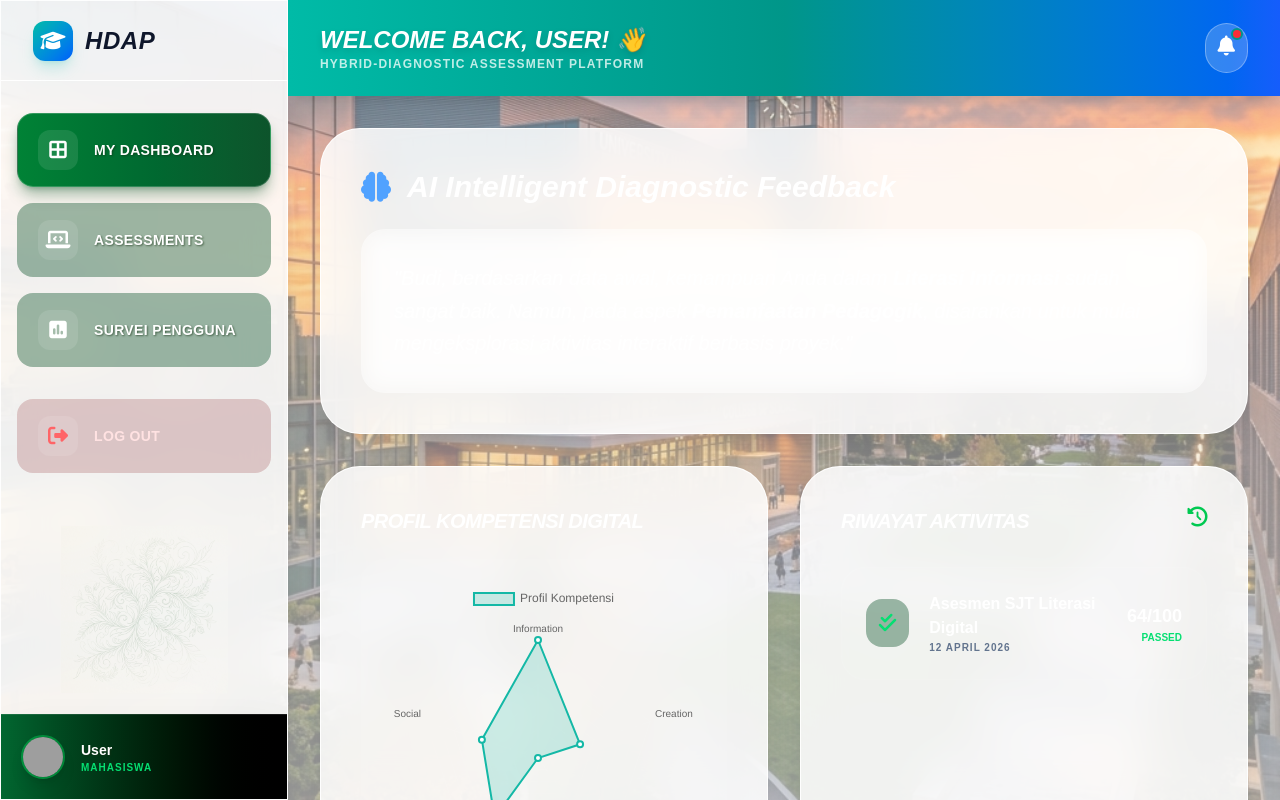
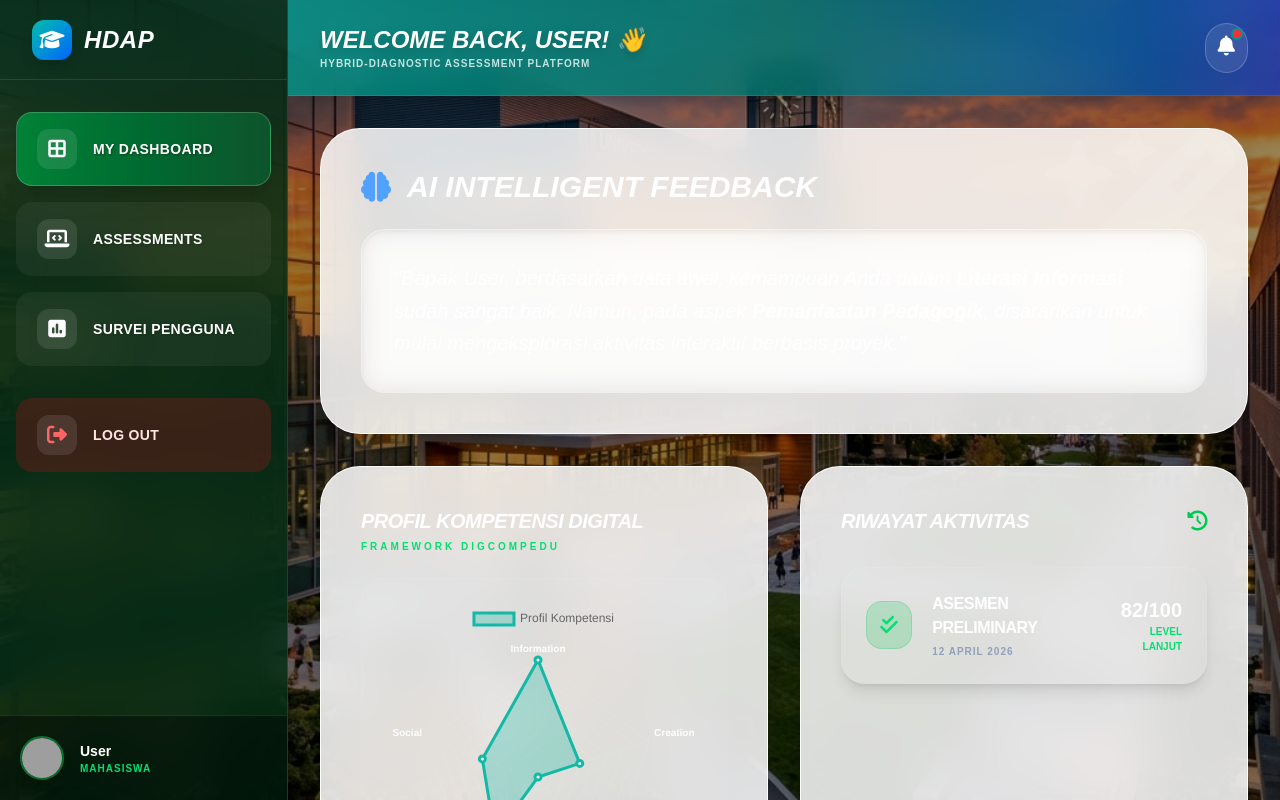
Before and after one commit to cathaleya/web_e-assesment, a Next.js app: page /dashboard in a window 1280 px wide. Built offline with nearby package versions, Linux system fonts and the light colour scheme; grey boxes are pictures that could not be loaded.

Commit message:
Fix User Dashboard: Restore Army Green sidebar and High Contrast Glassmorphism

```diff
--- a/src/app/dashboard/page.tsx
+++ b/src/app/dashboard/page.tsx
@@ -26,7 +26,6 @@ ChartJS.register(
 export default function UserDashboard() {
   const [activeTab, setActiveTab] = useState<"dashboard" | "assessments" | "survey">("dashboard");
   const [userName, setUserName] = useState("User");
-  const [showReport, setShowReport] = useState(false);
   const [isMounted, setIsMounted] = useState(false);
   const router = useRouter();
 
@@ -46,11 +45,11 @@ export default function UserDashboard() {
     datasets: [{
       label: 'Profil Kompetensi',
       data: [85, 60, 45, 70, 65],
-      backgroundColor: 'rgba(20, 184, 166, 0.2)',
+      backgroundColor: 'rgba(20, 184, 166, 0.3)',
       borderColor: 'rgba(20, 184, 166, 1)',
       pointBackgroundColor: '#fff',
       pointBorderColor: 'rgba(20, 184, 166, 1)',
-      borderWidth: 2,
+      borderWidth: 3,
     }]
   };
 
@@ -59,51 +58,42 @@ export default function UserDashboard() {
   return (
     <div className="antialiased flex h-screen overflow-hidden"
          style={{
-           backgroundImage: "linear-gradient(rgba(255, 255, 255, 0.4), rgba(255, 255, 255, 0.6)), url('/dashboard_v2.png')",
+           backgroundImage: "linear-gradient(rgba(0, 0, 0, 0.4), rgba(0, 0, 0, 0.4)), url('/dashboard_v2.png')",
            backgroundSize: 'cover',
            backgroundPosition: 'center',
            backgroundAttachment: 'fixed'
          }}>
 
-      {/* Sidebar - SAMA PERSIS HTML */}
-      <aside className="w-20 lg:w-72 flex-shrink-0 glass-panel border-r border-white flex flex-col relative overflow-hidden bg-white/40">
-        <div className="h-20 flex items-center justify-center lg:justify-start lg:px-8 border-b border-white relative z-10">
-          <div className="w-10 h-10 rounded-xl bg-gradient-to-br from-teal-500 to-blue-600 flex items-center justify-center shadow-lg shadow-teal-500/20">
+      {/* Sidebar - ARMY GREEN ELEGAN SAMA PERSIS MOCKUP */}
+      <aside className="w-20 lg:w-72 flex-shrink-0 bg-green-950/80 backdrop-blur-xl border-r border-white/10 flex flex-col relative overflow-hidden">
+        <div className="h-20 flex items-center justify-center lg:justify-start lg:px-8 border-b border-white/10 relative z-10">
+          <div className="w-10 h-10 rounded-xl bg-gradient-to-br from-teal-500 to-blue-600 flex items-center justify-center shadow-lg">
             <i className="fa-solid fa-graduation-cap text-white text-xl"></i>
           </div>
-          <h1 className="hidden lg:block ml-3 text-2xl font-bold tracking-wide text-slate-900 uppercase italic">HDAP</h1>
+          <h1 className="hidden lg:block ml-3 text-2xl font-black tracking-wide text-white uppercase italic">HDAP</h1>
         </div>
 
         <nav className="flex-1 py-8 space-y-4 px-4">
-          <button onClick={() => setActiveTab("dashboard")}
-                  className={`w-full flex items-center px-5 py-4 rounded-2xl transition-all border font-black group text-white ${activeTab === 'dashboard' ? 'bg-gradient-to-r from-green-700 to-green-900 shadow-lg shadow-green-900/40 border-white/20' : 'bg-green-900/40 text-green-100 hover:bg-green-800/60 border-transparent'}`}>
-            <div className="w-10 h-10 rounded-xl bg-white/10 flex items-center justify-center mr-4"><i className="fa-solid fa-border-all text-xl"></i></div>
-            <span className="hidden lg:block text-sm tracking-wide army-shadow uppercase">My Dashboard</span>
-          </button>
-          <button onClick={() => setActiveTab("assessments")}
-                  className={`w-full flex items-center px-5 py-4 rounded-2xl transition-all border font-black group text-white ${activeTab === 'assessments' ? 'bg-gradient-to-r from-green-700 to-green-900 shadow-lg shadow-green-900/40 border-white/20' : 'bg-green-900/40 text-green-100 hover:bg-green-800/60 border-transparent'}`}>
-            <div className="w-10 h-10 rounded-xl bg-white/10 flex items-center justify-center mr-4"><i className="fa-solid fa-laptop-code text-xl"></i></div>
-            <span className="hidden lg:block text-sm tracking-wide army-shadow uppercase">Assessments</span>
-          </button>
-          <button onClick={() => setActiveTab("survey")}
-                  className={`w-full flex items-center px-5 py-4 rounded-2xl transition-all border font-black group text-white ${activeTab === 'survey' ? 'bg-gradient-to-r from-green-700 to-green-900 shadow-lg shadow-green-900/40 border-white/20' : 'bg-green-900/40 text-green-100 hover:bg-green-800/60 border-transparent'}`}>
-            <div className="w-10 h-10 rounded-xl bg-white/10 flex items-center justify-center mr-4"><i className="fa-solid fa-square-poll-vertical text-xl"></i></div>
-            <span className="hidden lg:block text-sm tracking-wide army-shadow uppercase">Survei Pengguna</span>
-          </button>
+          {[
+            { id: 'dashboard', icon: 'fa-border-all', label: 'My Dashboard' },
+            { id: 'assessments', icon: 'fa-laptop-code', label: 'Assessments' },
+            { id: 'survey', icon: 'fa-square-poll-vertical', label: 'Survei Pengguna' }
+          ].map((item) => (
+            <button key={item.id} onClick={() => setActiveTab(item.id as any)}
+                    className={`w-full flex items-center px-5 py-4 rounded-2xl transition-all border font-black group text-white ${activeTab === item.id ? 'bg-gradient-to-r from-green-700 to-green-900 shadow-xl border-white/20' : 'bg-white/5 text-green-100 hover:bg-white/10 border-transparent'}`}>
+              <div className="w-10 h-10 rounded-xl bg-white/10 flex items-center justify-center mr-4 group-hover:scale-110 transition-transform"><i className={`fa-solid ${item.icon} text-xl`}></i></div>
+              <span className="hidden lg:block text-sm tracking-wide army-shadow uppercase">{item.label}</span>
+            </button>
+          ))}
 
-          {/* LOG OUT BUTTON */}
           <button onClick={handleLogout}
-                  className="w-full flex items-center px-5 py-4 rounded-2xl transition-all border border-transparent bg-red-900/20 text-red-100 hover:bg-red-800/60 mt-8 group">
+                  className="w-full flex items-center px-5 py-4 rounded-2xl transition-all border border-transparent bg-red-900/40 text-red-100 hover:bg-red-800/60 mt-8 group">
             <div className="w-10 h-10 rounded-xl bg-white/10 flex items-center justify-center mr-4 group-hover:scale-110 transition-transform"><i className="fa-solid fa-right-from-bracket text-xl text-red-400"></i></div>
             <span className="hidden lg:block text-sm font-black tracking-wide uppercase">Log Out</span>
           </button>
         </nav>
 
-        <div className="flex-1 relative overflow-hidden pointer-events-none">
-          <div className="absolute inset-0 bg-no-repeat bg-center bg-contain opacity-30" style={{ backgroundImage: "url('/sidebar_ornament_v1.png')", transform: "scale(0.8)" }}></div>
-        </div>
-
-        <div className="p-5 border-t border-white/10 flex justify-center lg:justify-start items-center bg-gradient-to-r from-green-800 to-black shadow-2xl relative z-10">
+        <div className="p-5 border-t border-white/10 flex justify-center lg:justify-start items-center bg-black/40 shadow-2xl relative z-10">
           <img src={`https://ui-avatars.com/api/?name=${userName}&background=ffffff&color=166534`} alt="Profile" className="w-11 h-11 rounded-full border-2 border-green-500/50 shadow-lg" />
           <div className="hidden lg:block ml-4 text-white">
             <p className="text-sm font-black army-shadow">{userName}</p>
@@ -114,9 +104,9 @@ export default function UserDashboard() {
 
       {/* Main Content */}
       <main className="flex-1 flex flex-col overflow-hidden relative">
-        <header className="h-24 flex items-center justify-between px-8 bg-gradient-to-r from-teal-500 via-teal-600 to-blue-600 text-white shadow-xl">
-          <div><h2 className="text-2xl font-black italic uppercase drop-shadow-md">Welcome back, {userName}! 👋</h2><p className="text-teal-50 text-xs font-bold uppercase tracking-widest opacity-80">Hybrid-Diagnostic Assessment Platform</p></div>
-          <button className="bg-white/20 p-3 rounded-full border border-white/30 relative"><i className="fa-solid fa-bell text-xl"></i><span className="absolute top-1 right-1 w-3 h-3 bg-red-500 rounded-full border-2 border-teal-600"></span></button>
+        <header className="h-24 flex items-center justify-between px-8 bg-gradient-to-r from-teal-600/80 via-teal-700/80 to-blue-800/80 backdrop-blur-md text-white shadow-xl border-b border-white/10">
+          <div><h2 className="text-2xl font-black italic uppercase drop-shadow-lg">Welcome back, {userName}! 👋</h2><p className="text-teal-50 text-[10px] font-bold uppercase tracking-widest opacity-80">Hybrid-Diagnostic Assessment Platform</p></div>
+          <button className="bg-white/10 p-3 rounded-full border border-white/20 relative"><i className="fa-solid fa-bell text-xl"></i><span className="absolute top-1 right-1 w-3 h-3 bg-red-500 rounded-full border-2 border-teal-600"></span></button>
         </header>
 
         <div className="flex-1 overflow-y-auto p-8 z-0">
@@ -124,36 +114,79 @@ export default function UserDashboard() {
 
             {activeTab === 'dashboard' && (
               <div className="space-y-8">
-                 <div className="glass-panel rounded-[40px] p-10 bg-gradient-to-br from-green-900 via-emerald-950 to-slate-900 text-white ai-glow relative overflow-hidden">
-                    <div className="relative z-10"><h3 className="text-3xl font-black italic mb-6 flex items-center gap-4"><i className="fa-solid fa-brain text-blue-400"></i> AI Intelligent Diagnostic Feedback</h3><div className="bg-white/5 backdrop-blur-md rounded-3xl p-8 border border-white/10"><p className="text-xl leading-relaxed italic">"Budi, berdasarkan data awal, kemampuan Anda dalam <strong>Literasi Informasi</strong> sudah sangat baik. Namun, pada aspek <strong>Pemanfaatan Pedagogik</strong>, disarankan untuk mulai mengeksplorasi aktivitas interaktif berbasis proyek."</p></div></div>
-                    <i className="fa-solid fa-wand-magic-sparkles absolute top-0 right-0 text-[150px] opacity-10"></i>
+                 {/* AI Feedback - GLASS PANEL ELEGAN */}
+                 <div className="glass-panel rounded-[40px] p-10 bg-gradient-to-br from-green-900/60 via-emerald-950/60 to-slate-900/60 backdrop-blur-2xl text-white border border-white/20 shadow-2xl relative overflow-hidden">
+                    <div className="relative z-10">
+                      <h3 className="text-3xl font-black italic mb-6 flex items-center gap-4 uppercase"><i className="fa-solid fa-brain text-blue-400"></i> AI Intelligent Feedback</h3>
+                      <div className="bg-white/5 backdrop-blur-md rounded-3xl p-8 border border-white/10 shadow-inner"><p className="text-xl leading-relaxed italic font-medium">"Bapak {userName}, berdasarkan data awal, kemampuan Anda dalam <strong>Literasi Informasi</strong> sudah sangat baik. Namun, pada aspek <strong>Pemanfaatan Pedagogik</strong>, disarankan untuk mulai mengeksplorasi aktivitas interaktif berbasis proyek."</p></div>
+                    </div>
+                    <i className="fa-solid fa-wand-magic-sparkles absolute top-0 right-0 text-[180px] opacity-10"></i>
                  </div>
+
                  <div className="grid grid-cols-1 lg:grid-cols-2 gap-8">
-                    <div className="glass-panel rounded-[40px] p-10 bg-gradient-to-b from-slate-900 to-green-950 text-white border border-white/10 shadow-xl"><h3 className="text-xl font-black mb-1 italic uppercase tracking-tight">Profil Kompetensi Digital</h3><div className="h-[350px] bg-white/5 rounded-3xl p-6 mt-6 flex items-center justify-center"><Radar data={radarData} options={{ responsive: true, maintainAspectRatio: false, scales: { r: { grid: { color: 'rgba(255,255,255,0.05)' }, angleLines: { color: 'rgba(255,255,255,0.05)' }, ticks: { display: false } } } }} /></div></div>
-                    <div className="glass-panel rounded-[40px] p-10 bg-gradient-to-b from-slate-900 to-green-950 text-white border border-white/10 shadow-xl"><h3 className="text-xl font-black mb-8 flex justify-between uppercase italic tracking-tight text-white">Riwayat Aktivitas <i className="fa-solid fa-clock-rotate-left text-green-500"></i></h3><div className="space-y-4"><div className="flex items-center justify-between p-6 rounded-3xl bg-white/5 hover:bg-white/10 transition-all border border-white/5 group"><div className="flex items-center gap-5"><div className="w-12 h-12 rounded-2xl bg-green-900/40 text-green-400 flex items-center justify-center group-hover:scale-110 transition-transform"><i className="fa-solid fa-check-double text-xl"></i></div><div><p className="font-bold text-white">Asesmen SJT Literasi Digital</p><p className="text-[10px] text-slate-500 font-black uppercase tracking-widest">12 April 2026</p></div></div><div className="text-right"><p className="text-lg font-black text-white">64/100</p><p className="text-[10px] text-green-400 font-black uppercase">Passed</p></div></div></div></div>
+                    {/* Profil Kompetensi */}
+                    <div className="glass-panel rounded-[40px] p-10 bg-slate-900/40 backdrop-blur-xl text-white border border-white/10 shadow-xl">
+                      <h3 className="text-xl font-black mb-1 italic uppercase tracking-tight">Profil Kompetensi Digital</h3>
+                      <p className="text-[10px] text-green-400 font-bold uppercase tracking-[0.3em] mb-6">Framework DigCompEdu</p>
+                      <div className="h-[350px] bg-white/5 rounded-3xl p-6 flex items-center justify-center border border-white/5">
+                        <Radar data={radarData} options={{
+                          responsive: true,
+                          maintainAspectRatio: false,
+                          scales: { r: {
+                            grid: { color: 'rgba(255,255,255,0.1)' },
+                            angleLines: { color: 'rgba(255,255,255,0.1)' },
+                            pointLabels: { color: '#fff', font: { weight: 'bold' } },
+                            ticks: { display: false }
+                          } }
+                        }} />
+                      </div>
+                    </div>
+
+                    {/* Riwayat Aktivitas */}
+                    <div className="glass-panel rounded-[40px] p-10 bg-slate-900/40 backdrop-blur-xl text-white border border-white/10 shadow-xl">
+                      <h3 className="text-xl font-black mb-8 flex justify-between items-center uppercase italic tracking-tight">Riwayat Aktivitas <i className="fa-solid fa-clock-rotate-left text-green-500"></i></h3>
+                      <div className="space-y-4">
+                        <div className="flex items-center justify-between p-6 rounded-3xl bg-white/5 hover:bg-white/10 transition-all border border-white/5 group shadow-lg">
+                          <div className="flex items-center gap-5">
+                            <div className="w-12 h-12 rounded-2xl bg-green-500/20 text-green-400 flex items-center justify-center group-hover:scale-110 transition-transform border border-green-500/20"><i className="fa-solid fa-check-double text-xl"></i></div>
+                            <div><p className="font-bold text-white uppercase tracking-tight">Asesmen Preliminary</p><p className="text-[10px] text-slate-400 font-black uppercase tracking-widest mt-1">12 April 2026</p></div>
+                          </div>
+                          <div className="text-right"><p className="text-xl font-black text-white">82/100</p><p className="text-[10px] text-green-400 font-black uppercase">Level Lanjut</p></div>
+                        </div>
+                      </div>
+                    </div>
                  </div>
               </div>
             )}
 
             {activeTab === 'assessments' && (
               <div className="space-y-8">
-                 <div className="relative overflow-hidden rounded-[40px] bg-white border border-teal-100 p-12 flex flex-col md:flex-row items-center justify-between shadow-2xl"><div className="relative z-10 max-w-2xl"><span className="px-4 py-1.5 bg-teal-100 text-teal-800 text-[10px] font-black rounded-full uppercase mb-6 inline-block tracking-widest">Instrumen Validasi</span><h3 className="text-4xl font-black text-slate-900 mb-4 tracking-tight uppercase italic">PDI-DL: Preliminary Diagnostic</h3><p className="text-slate-600 mb-8 text-lg font-medium italic">Uji pemetaan profil awal literasi digital mahasiswa calon guru.</p><button onClick={() => router.push('/assessment/preliminary')} className="bg-teal-600 hover:bg-teal-700 text-white font-black px-10 py-4 rounded-2xl shadow-xl shadow-teal-500/30 flex items-center gap-3 transition-all">Mulai Asesmen Sekarang <i className="fa-solid fa-arrow-right"></i></button></div><i className="fa-solid fa-file-signature text-[150px] text-teal-500 opacity-20"></i></div>
-                 <div className="glass-panel rounded-[40px] p-12 border-slate-200 bg-slate-50/50 opacity-70 grayscale relative overflow-hidden flex items-center justify-between"><div className="relative z-10"><span className="px-4 py-1.5 bg-slate-200 text-slate-500 text-[10px] font-black rounded-full uppercase mb-6 inline-block">Main Research</span><h3 className="text-4xl font-black text-slate-400 mb-4 tracking-tight uppercase italic">MADEL5C: Digital Literacy SJT</h3><button className="bg-slate-300 text-slate-500 font-black px-10 py-4 rounded-2xl cursor-not-allowed flex items-center gap-3"><i className="fa-solid fa-lock"></i> Belum Tersedia</button></div><i className="fa-solid fa-lock text-[150px] text-slate-300 opacity-20"></i></div>
+                 <div className="relative overflow-hidden rounded-[40px] bg-white/90 backdrop-blur-xl border border-white p-12 flex flex-col md:flex-row items-center justify-between shadow-2xl animate-in slide-in-from-bottom duration-500">
+                    <div className="relative z-10 max-w-2xl">
+                      <span className="px-4 py-1.5 bg-teal-100 text-teal-800 text-[10px] font-black rounded-full uppercase mb-6 inline-block tracking-[0.2em] shadow-sm">PDI-DL Platform</span>
+                      <h3 className="text-4xl font-black text-slate-900 mb-4 tracking-tighter uppercase italic">Preliminary Diagnostic</h3>
+                      <p className="text-slate-600 mb-8 text-lg font-medium leading-relaxed italic">Uji pemetaan profil awal literasi digital mahasiswa calon guru.</p>
+                      <button onClick={() => router.push('/assessment/preliminary')} className="bg-gradient-to-r from-teal-600 to-teal-700 hover:from-teal-700 hover:to-teal-800 text-white font-black px-12 py-5 rounded-2xl shadow-xl shadow-teal-500/40 flex items-center gap-3 transition-all transform hover:scale-105 active:scale-95 text-lg uppercase">Mulai Sekarang <i className="fa-solid fa-play"></i></button>
+                    </div>
+                    <i className="fa-solid fa-file-signature text-[180px] text-teal-500 opacity-20 transform -rotate-12"></i>
+                 </div>
               </div>
             )}
 
             {activeTab === 'survey' && (
               <div className="space-y-8">
-                 <div className="glass-panel rounded-[40px] p-12 bg-white border-white shadow-2xl relative overflow-hidden">
-                    <div className="flex items-center gap-6 mb-10"><div className="w-16 h-16 rounded-3xl bg-blue-600 text-white flex items-center justify-center text-3xl shadow-xl"><i className="fa-solid fa-chart-line"></i></div><div><h2 className="text-3xl font-black text-slate-900 italic uppercase">Statistik Survey Pengguna</h2><p className="text-slate-500 font-black uppercase tracking-widest text-[10px]">Real-time Usability Performance (ISO 25010)</p></div></div>
+                 <div className="glass-panel rounded-[40px] p-12 bg-white/95 backdrop-blur-3xl border-white shadow-2xl relative overflow-hidden">
+                    <div className="flex items-center gap-6 mb-12">
+                      <div className="w-16 h-16 rounded-3xl bg-blue-600 text-white flex items-center justify-center text-3xl shadow-xl shadow-blue-500/40"><i className="fa-solid fa-chart-line"></i></div>
+                      <div><h2 className="text-3xl font-black text-slate-900 italic uppercase tracking-tighter">Statistik Survey Pengguna</h2><p className="text-slate-500 font-black uppercase tracking-[0.2em] text-[10px] mt-1">Real-time Usability Performance Matrix</p></div>
+                    </div>
                     <div className="grid grid-cols-1 md:grid-cols-3 gap-8 mb-12">
-                       <div className="bg-blue-600 rounded-[35px] p-10 text-white shadow-xl shadow-blue-900/20"><p className="text-xs font-bold opacity-80 uppercase mb-2">System Usability Score</p><div className="text-7xl font-black mb-2">88.5</div><p className="text-xs font-bold bg-white/20 rounded-full px-4 py-1 inline-block uppercase">Excellent Grade</p></div>
-                       <div className="bg-slate-50 rounded-[35px] p-10 border border-slate-100 shadow-inner"><p className="text-xs font-bold text-slate-400 uppercase mb-2">User Satisfaction</p><div className="text-7xl font-black text-slate-900 mb-2">94%</div><p className="text-xs font-bold text-blue-600 uppercase">Highly Positive</p></div>
-                       <div className="bg-slate-50 rounded-[35px] p-10 border border-slate-100 shadow-inner"><p className="text-xs font-bold text-slate-400 uppercase mb-2">Platform Efficiency</p><div className="text-7xl font-black text-slate-900 mb-2">FAST</div><p className="text-xs font-bold text-blue-600 uppercase">Optimized Cache</p></div>
+                       <div className="bg-blue-600 rounded-[35px] p-10 text-white shadow-2xl shadow-blue-900/40"><p className="text-xs font-bold opacity-80 uppercase mb-2">System Usability Score</p><div className="text-7xl font-black mb-2">88.5</div><p className="text-xs font-bold bg-white/20 rounded-full px-5 py-2 inline-block uppercase tracking-widest">Excellent Grade</p></div>
+                       <div className="bg-slate-50 rounded-[35px] p-10 border border-slate-100 shadow-inner"><p className="text-xs font-bold text-slate-400 uppercase mb-2">User Satisfaction</p><div className="text-7xl font-black text-slate-900 mb-2">94%</div><p className="text-xs font-bold text-blue-600 uppercase tracking-widest">Highly Positive</p></div>
+                       <div className="bg-slate-50 rounded-[35px] p-10 border border-slate-100 shadow-inner"><p className="text-xs font-bold text-slate-400 uppercase mb-2">Platform Efficiency</p><div className="text-7xl font-black text-slate-900 mb-2">FAST</div><p className="text-xs font-bold text-blue-600 uppercase tracking-widest">Optimized Cache</p></div>
                     </div>
-                    {/* USABILITY MATRIX BARS - SAMA PERSIS MOCKUP */}
                     <div className="space-y-8">
-                       <h4 className="font-black text-slate-800 uppercase tracking-[0.2em] text-sm">Detail Parameter Usability (N=284)</h4>
+                       <h4 className="font-black text-slate-800 uppercase tracking-[0.2em] text-xs">Detail Parameter Usability (N=284)</h4>
                        <div className="grid grid-cols-1 sm:grid-cols-2 gap-8">
                           {[
                             { label: 'Learnability (Kemudahan)', score: '4.9/5', width: '98%', color: 'bg-blue-500' },
@@ -161,9 +194,9 @@ export default function UserDashboard() {
                             { label: 'Memorability (Daya Ingat)', score: '4.8/5', width: '96%', color: 'bg-teal-500' },
                             { label: 'Errors Control (Kontrol Error)', score: '4.5/5', width: '90%', color: 'bg-indigo-500' }
                           ].map((item, i) => (
-                            <div key={i} className="p-8 bg-slate-50 rounded-[30px] border border-slate-100 shadow-sm">
-                               <div className="flex justify-between mb-4"><span className="text-sm font-bold text-slate-600">{item.label}</span><span className="text-sm font-black text-blue-600">{item.score}</span></div>
-                               <div className="w-full bg-slate-200 h-4 rounded-full overflow-hidden shadow-inner"><div className={`${item.color} h-full rounded-full shadow-lg shadow-blue-500/20`} style={{ width: item.width }}></div></div>
+                            <div key={i} className="p-8 bg-slate-50 rounded-[35px] border border-slate-100 shadow-md hover:shadow-lg transition-shadow">
+                               <div className="flex justify-between mb-4"><span className="text-sm font-bold text-slate-700">{item.label}</span><span className="text-sm font-black text-blue-600">{item.score}</span></div>
+                               <div className="w-full bg-slate-200 h-4 rounded-full overflow-hidden shadow-inner"><div className={`${item.color} h-full rounded-full shadow-lg`} style={{ width: item.width }}></div></div>
                             </div>
                           ))}
                        </div>
```
